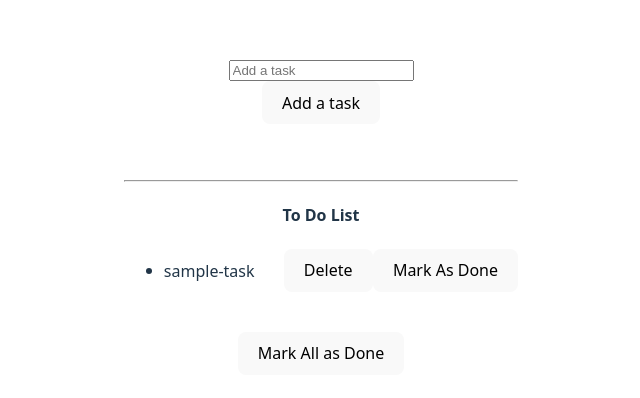
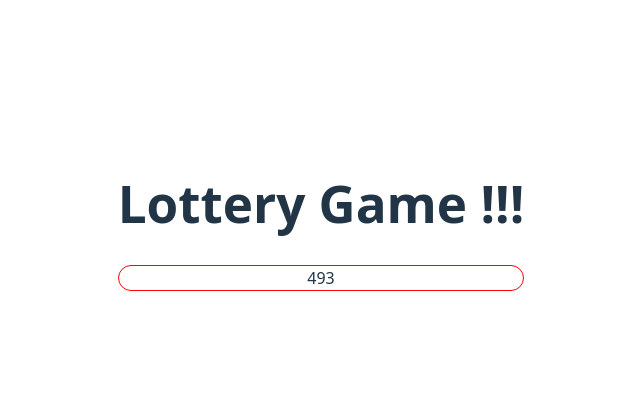
Before and after one commit to hiteshsaini0279/React-concepts, a React app: page / in a window 1280 px wide. Shown: the part 184-582 px from the top of the page, without its empty margins (319-959 px from the left). Built offline with nearby package versions, Linux system fonts and the light colour scheme; the HTML template or start-up script is replaced by a standard one.

Commit message:
sixth day

```diff
--- a/src/App.jsx
+++ b/src/App.jsx
@@ -2,11 +2,12 @@
 import './App.css'
 import LudoBoard from './LudoBoard';
 import ToDoList from './ToDoList';
+import Lottery from './Lottery';
 function App() {
   return (
     <>
-    <ToDoList />
-
+    {/* <ToDoList /> */}
+<Lottery />
     </>
   )
 }
--- /dev/null
+++ b/src/Lottery.css
@@ -0,0 +1,4 @@
+.ticket{
+    border:1px solid red;
+    border-radius:14px;
+}
--- /dev/null
+++ b/src/Lottery.jsx
@@ -0,0 +1,16 @@
+import { useState } from "react";
+import "./Lottery.css";
+import genTicket from "./helper";
+export default function Lottery() {
+    let [ticket, setTicket] = useState(genTicket(3));
+    return(
+        <div>
+            <h1>Lottery Game !!!</h1>
+            <div className="ticket" >
+                <span>{ticket[0]}</span>
+                  <span>{ticket[1]}</span>
+                    <span>{ticket[2]}</span>
+            </div>
+        </div>
+    );
+}
--- /dev/null
+++ b/src/helper.js
@@ -0,0 +1,8 @@
+function genTicket(n){
+let arr=new Array(n);
+for(let i=0;i<n;i++){
+    arr[i]=Math.floor(Math.random()*10);
+}
+return arr;
+}
+export default genTicket;
```
